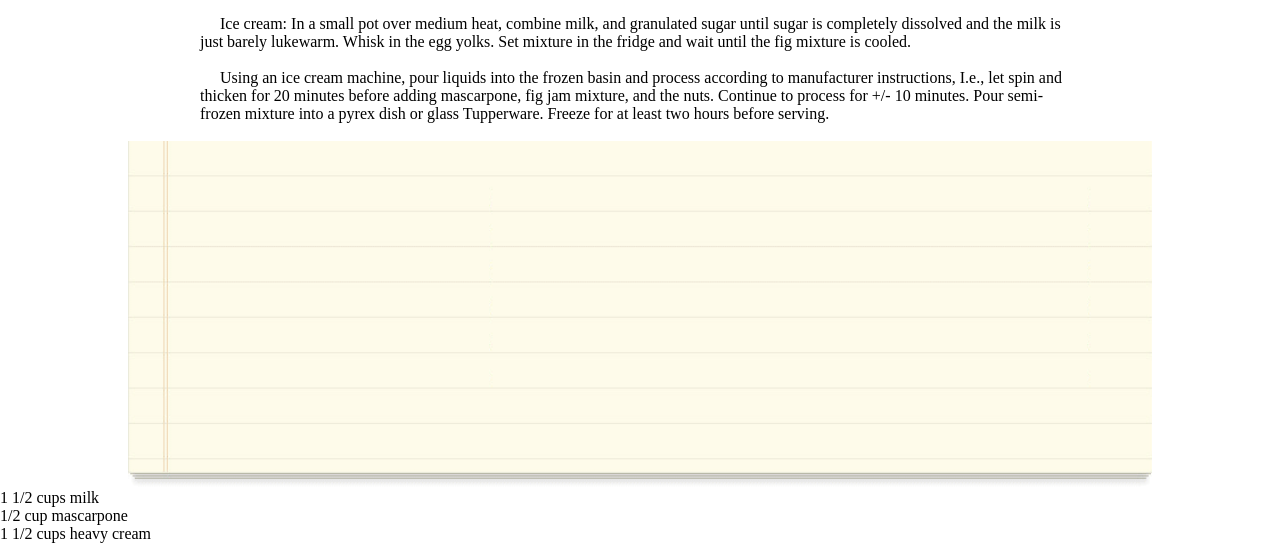
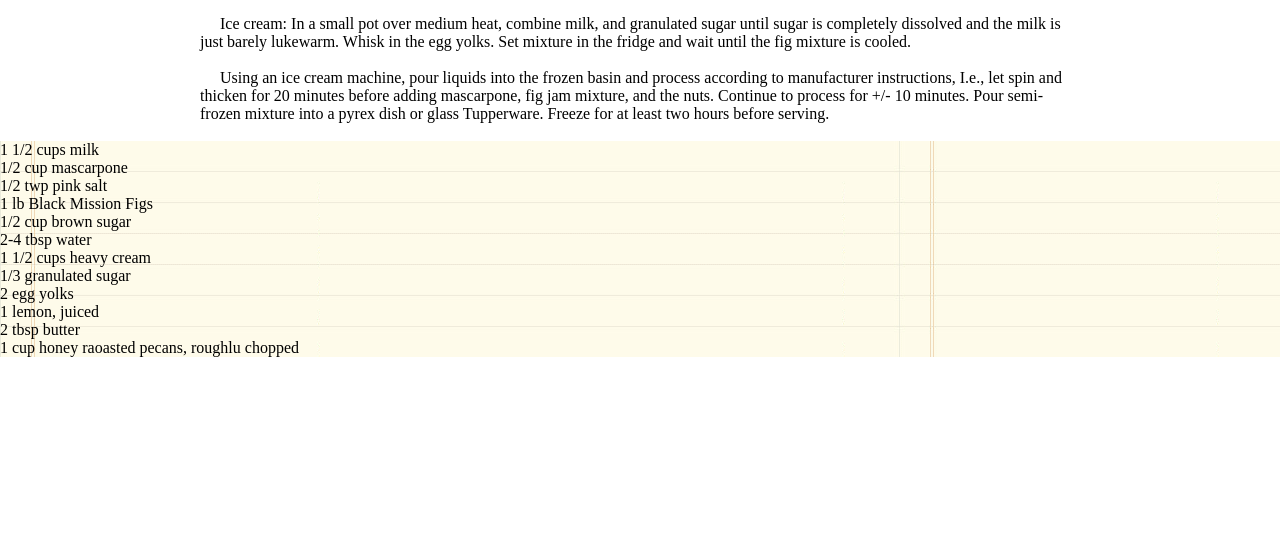
Before and after one commit to Gcrowder93/Choc-Pizza, a website: page index.html in a window 1280 px wide. Shown: the part 950-1493 px from the top of the page. After the commit the page ends 1307 px from the top, so only its background shows below. Drawn offline with Linux system fonts and the light colour scheme; a web font is replaced by a local one.

Commit message:
finishe list text and background next formating

```diff
--- a/index.html
+++ b/index.html
@@ -50,20 +50,19 @@
             <p class="pg">Using an ice cream machine, pour liquids into the frozen basin and process according to manufacturer instructions, I.e., let spin and thicken for 20 minutes before adding mascarpone, fig jam mixture, and the nuts. Continue to process for +/- 10 minutes. Pour semi-frozen mixture into a pyrex dish or glass Tupperware. Freeze for at least two hours before serving.
             </p><br>
             </div>
-            <img id="listBackground" src="./assets/list-bg.png">
             <ol id="ing">
                 <li> 1 1/2 cups milk</li>
                 <li>1/2 cup mascarpone</li>
-                <li></li>
-                <li></li>
-                <li></li>
-                <li></li>
+                <li>1/2 twp pink salt</li>
+                <li>1 lb Black Mission Figs</li>
+                <li>1/2 cup brown sugar</li>
+                <li>2-4 tbsp water</li>
                 <li class="column2">1 1/2 cups heavy cream</li>
-                <li class="column2"></li>
-                <li class="column2"></li>
-                <li class="column2"></li>
-                <li class="column2"></li>
-                <li class="column2"></li>
+                <li class="column2"> 1/3 granulated sugar</li>
+                <li class="column2">2 egg yolks</li>
+                <li class="column2">1 lemon, juiced</li>
+                <li class="column2">2 tbsp butter</li>
+                <li class="column2"> 1 cup honey raoasted pecans, roughlu chopped</li>
             </ol>
     <footer>
     </footer>
--- a/styles/style.css
+++ b/styles/style.css
@@ -70,3 +70,6 @@ h2 {
     width: 80%;
     z-index: -1;
 }
+#ing {
+    background-image: url(../assets/list-bg.png);
+}
```
